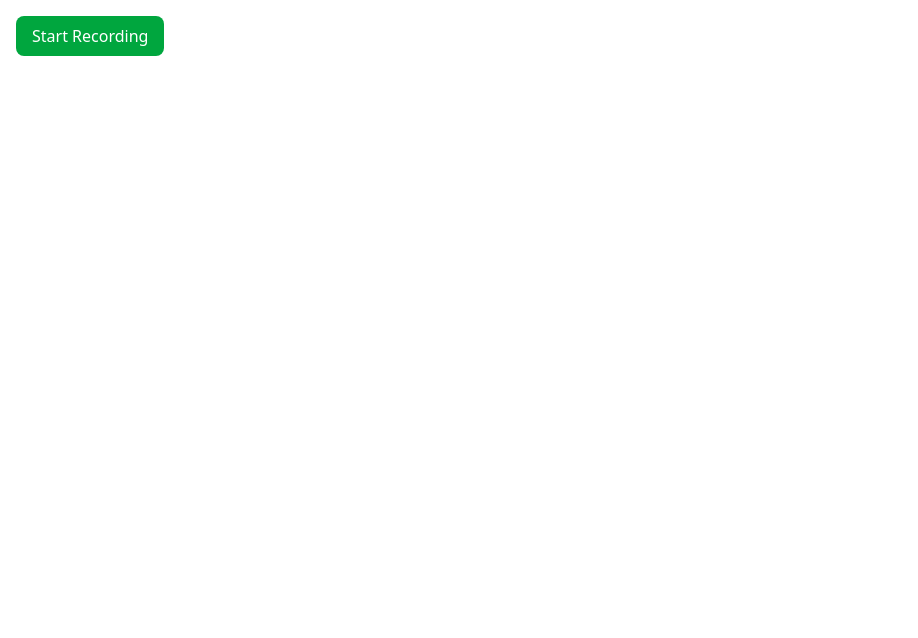
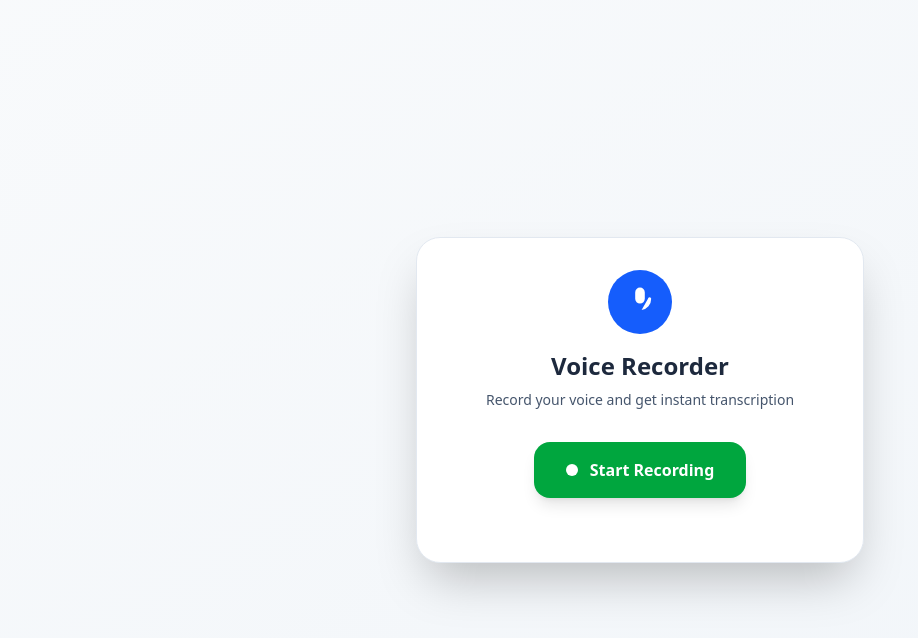
Before and after one commit to TamannaParashar/FarmVisor, a Next.js app: page /Audio in a window 1280 px wide. Shown: the top 638 px of the page, without its empty margins (0-918 px from the left). Built offline with nearby package versions, Linux system fonts and the light colour scheme.

Commit message:
improved audio ui/ux

```diff
--- a/src/app/Audio/page.jsx
+++ b/src/app/Audio/page.jsx
@@ -64,23 +64,118 @@ export default function AudioRecorder() {
   }
 
   return (
-    <div className="p-4">
-      <button
-        onClick={recording ? stopRecording : startRecording}
-        className="px-4 py-2 bg-green-600 text-white rounded-md"
-        disabled={loading}
-      >
-        {recording ? "Stop Recording" : "Start Recording"}
-      </button>
+    <div className="min-h-screen bg-gradient-to-br from-slate-50 to-slate-100 dark:from-slate-900 dark:to-slate-800 flex items-center justify-center p-4">
+      <div className="w-full max-w-md mx-auto">
+        {/* Main Card */}
+        <div className="bg-white dark:bg-slate-800 rounded-3xl shadow-2xl border border-slate-200 dark:border-slate-700 p-8 backdrop-blur-sm">
+          {/* Header */}
+          <div className="text-center mb-8">
+            <div className="w-16 h-16 bg-blue-600 rounded-full flex items-center justify-center mx-auto mb-4">
+              <svg className="w-8 h-8 text-white" fill="currentColor" viewBox="0 0 20 20">
+                <path
+                  fillRule="evenodd"
+                  d="M7 4a3 3 0 016 0v4a3 3 0 11-6 0V4zm4 10.93A7.001 7.001 0 0017 8a1 1 0 10-2 0A5 5 0 715 8a1 1 0 00-2 0 7.001 7.001 0 006 6.93V17H6a1 1 0 100 2h8a1 1 0 100-2h-3v-2.07z"
+                  clipRule="evenodd"
+                />
+              </svg>
+            </div>
+            <h1 className="text-2xl font-bold text-slate-800 dark:text-slate-100 mb-2">Voice Recorder</h1>
+            <p className="text-slate-600 dark:text-slate-400 text-sm">
+              Record your voice and get instant transcription
+            </p>
+          </div>
 
-      {loading && <p className="mt-2 text-blue-600">Processing audio...</p>}
+          {/* Recording Button */}
+          <div className="flex justify-center mb-8">
+            {recording ? (
+              <button
+                onClick={stopRecording}
+                className="px-8 py-4 bg-red-600 hover:bg-red-700 text-white font-semibold rounded-2xl transition-all duration-300 transform hover:scale-105 active:scale-95 shadow-lg hover:shadow-xl disabled:opacity-50 disabled:cursor-not-allowed"
+                disabled={loading}
+              >
+                <div className="flex items-center gap-3">
+                  <div className="w-3 h-3 bg-white rounded-sm animate-pulse"></div>
+                  <span>Stop Recording</span>
+                </div>
+              </button>
+            ) : (
+              <button
+                onClick={startRecording}
+                className="px-8 py-4 bg-green-600 hover:bg-green-700 text-white font-semibold rounded-2xl transition-all duration-300 transform hover:scale-105 active:scale-95 shadow-lg hover:shadow-xl disabled:opacity-50 disabled:cursor-not-allowed"
+                disabled={loading}
+              >
+                <div className="flex items-center gap-3">
+                  <div className="w-3 h-3 bg-white rounded-full"></div>
+                  <span>Start Recording</span>
+                </div>
+              </button>
+            )}
+          </div>
 
-      {audioURL && !loading && (
-        <div className="mt-4">
-          <audio controls src={audioURL}></audio>
+          {/* Loading State */}
+          {loading && (
+            <div className="text-center mb-6">
+              <div className="inline-flex items-center gap-3 px-4 py-3 bg-blue-50 dark:bg-blue-900/20 rounded-xl border border-blue-200 dark:border-blue-800">
+                <div className="flex gap-1">
+                  <div className="w-2 h-2 bg-blue-500 rounded-full animate-bounce [animation-delay:-0.3s]"></div>
+                  <div className="w-2 h-2 bg-blue-500 rounded-full animate-bounce [animation-delay:-0.15s]"></div>
+                  <div className="w-2 h-2 bg-blue-500 rounded-full animate-bounce"></div>
+                </div>
+                <p className="text-blue-700 dark:text-blue-300 font-medium">Processing audio...</p>
+              </div>
+            </div>
+          )}
+
+          {/* Audio Player */}
+          {audioURL && !loading && (
+            <div className="mb-6">
+              <div className="bg-slate-50 dark:bg-slate-700 rounded-xl p-4 border border-slate-200 dark:border-slate-600">
+                <div className="flex items-center gap-3 mb-3">
+                  <div className="w-8 h-8 bg-purple-600 rounded-full flex items-center justify-center">
+                    <svg xmlns="http://www.w3.org/2000/svg"
+                      fill="currentColor"
+                      viewBox="0 0 20 20"
+                      className="w-4 h-4 text-white">
+                      <path fillRule="evenodd"
+                            d="M9.383 3.076A1 1 0 0110 4v12a1 1 0 01-1.707.707L4.586 13H2a1 1 0 01-1-1V8a1 1 0 011-1h2.586l3.707-3.707a1 1 0 011.09-.217zm6.274 3.267a1 1 0 011.414 0A9.972 9.972 0 0119 12a9.972 9.972 0 01-1.929 5.657 1 1 0 01-1.414-1.414A7.971 7.971 0 0017 12c0-1.594-.471-3.078-1.343-4.243a1 1 0 010-1.414z"
+                            clipRule="evenodd" />
+                    </svg>
+                  </div>
+                  <span className="text-slate-700 dark:text-slate-300 font-medium">Your Recording</span>
+                </div>
+                <audio
+                  controls
+                  src={audioURL}
+                  className="w-full h-10 rounded-lg"
+                  style={{
+                    filter: "sepia(20%) saturate(70%) hue-rotate(200deg) brightness(1.2)",
+                  }}
+                ></audio>
+              </div>
+            </div>
+          )}
+
+          {/* Transcription */}
+          {text && !loading && (
+            <div className="bg-purple-50 dark:bg-purple-900/20 rounded-xl p-6 border border-purple-200 dark:border-purple-800">
+              <div className="flex items-center gap-3 mb-4">
+                <div className="w-8 h-8 bg-purple-600 rounded-full flex items-center justify-center">
+                  <svg xmlns="http://www.w3.org/2000/svg"
+       fill="currentColor"
+       viewBox="0 0 20 20"
+       className="w-4 h-4 text-white">
+    <path fillRule="evenodd"
+          d="M18 10c0 3.866-3.582 7-8 7a8.841 8.841 0 01-4.083-.98L2 17l1.338-3.123C2.493 12.767 2 11.434 2 10c0-3.866 3.582-7 8-7s8 3.134 8 7zM7 9H5v2h2V9zm4 0H9v2h2V9zm4 0h-2v2h2V9z"
+          clipRule="evenodd" />
+  </svg>
+                </div>
+                <span className="text-purple-800 dark:text-purple-200 font-semibold">Transcription</span>
+              </div>
+              <div className="text-purple-700 dark:text-purple-300 leading-relaxed font-medium">{text}</div>
+            </div>
+          )}
         </div>
-      )}
-      {text && !loading && (<div className="text-purple-600">{text}</div>)}
+      </div>
     </div>
   )
 }
```
Also changed, not shown: 4 other files (tests, documents, lock files or other folders).
